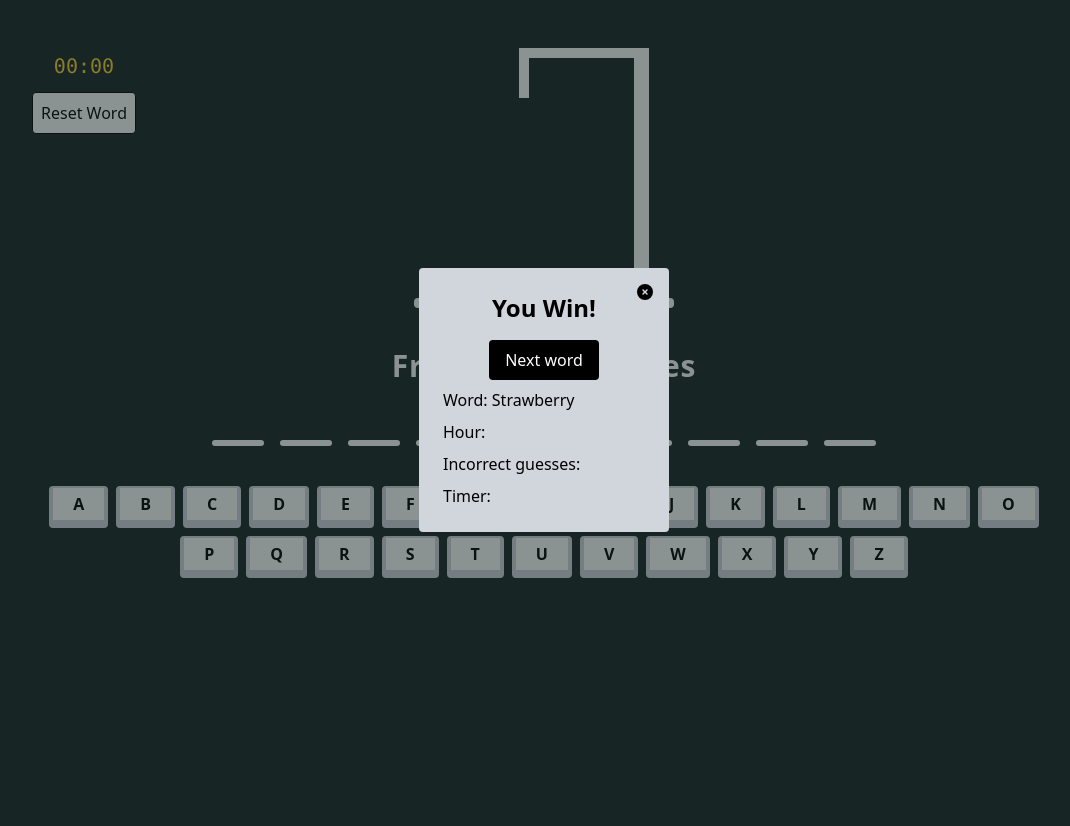
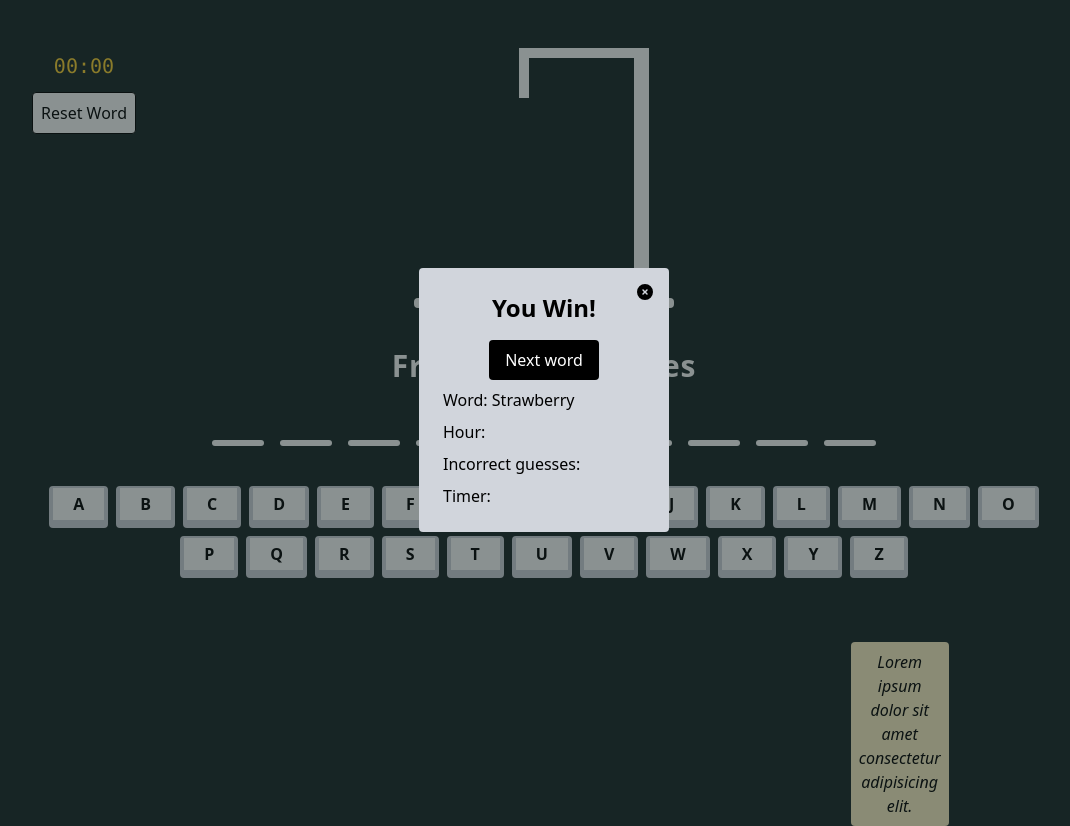
Before and after one commit to mauriciompf/hangman-m, a React (Vite) app: page / in a window 1280 px wide. Shown: the whole page, without its empty margins (96-1166 px from the left). Before the commit the page ends 800 px from the top, so only its background shows below. Built offline with nearby package versions, Linux system fonts and the light colour scheme.

Commit message:
Update files

```diff
--- a/src/Components/GameBoard.tsx
+++ b/src/Components/GameBoard.tsx
@@ -7,6 +7,7 @@ import WordDisplay from "./WordDisplay";
 import randomNumber from "../utils/randomNumber";
 import useNextWord from "../customHooks/useNextWord";
 import { useTimeContext } from "../contexts/timeContext";
+import HintButton from "./HintButton";
 
 function GameBoard() {
   const {
@@ -90,13 +91,24 @@ function GameBoard() {
         </div>
 
         <HangmanFigure />
-
         <p className="relative -bottom-10 text-center text-3xl font-bold tracking-wide text-white">
           {randomTopic}
         </p>
 
         <WordDisplay />
         <LetterInput />
+
+        <div className="relative">
+          <div className="mt-14 grid place-items-center md:absolute md:top-18 md:right-32">
+            <div className="cursor-pointer rounded-sm bg-amber-500 px-4 py-3 text-center font-bold text-white transition-colors hover:bg-amber-600 md:py-2">
+              HINT
+            </div>
+
+            <div className="absolute -bottom-20 rounded-sm bg-amber-100 p-2 text-center italic">
+              Lorem ipsum dolor sit amet consectetur adipisicing elit.
+            </div>
+          </div>
+        </div>
       </div>
     </div>
   );
--- /dev/null
+++ b/src/Components/HintButton.tsx
@@ -0,0 +1,5 @@
+function HintButton() {
+  return <button></button>;
+}
+
+export default HintButton;
```
